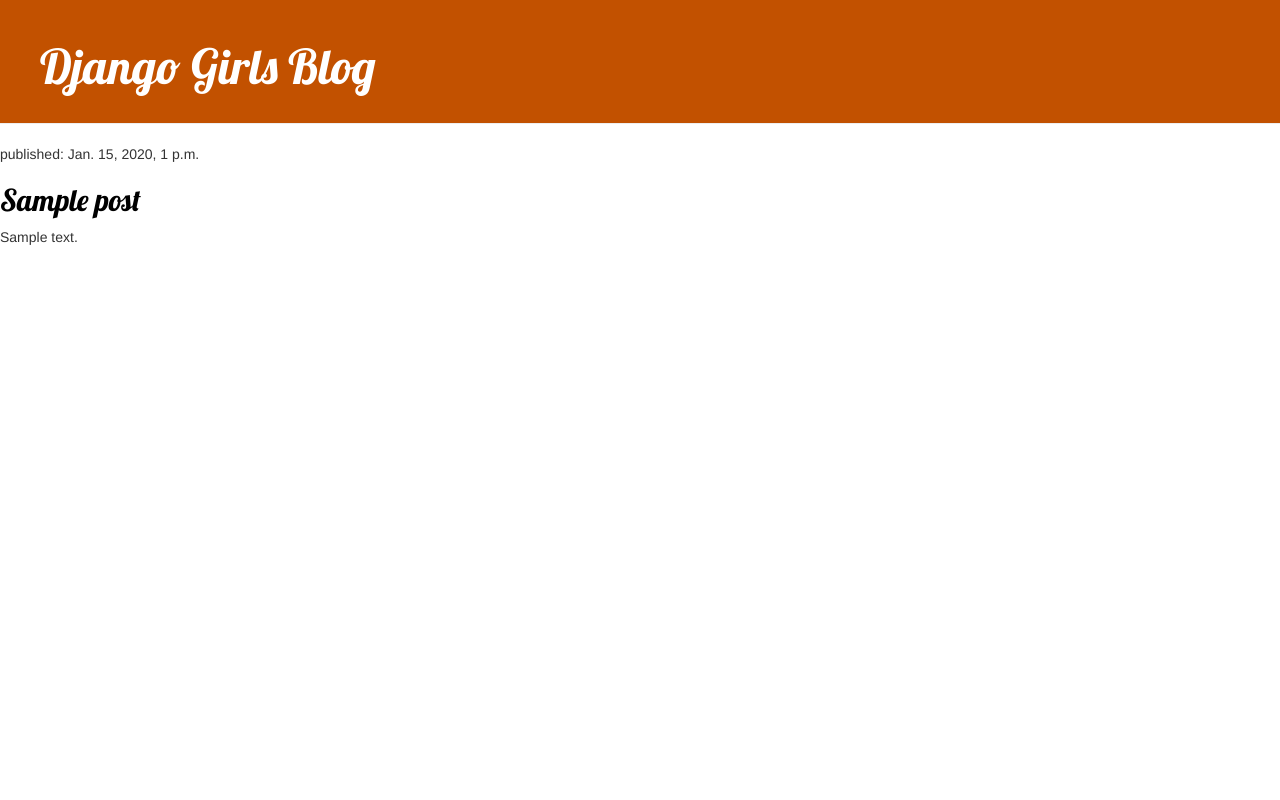
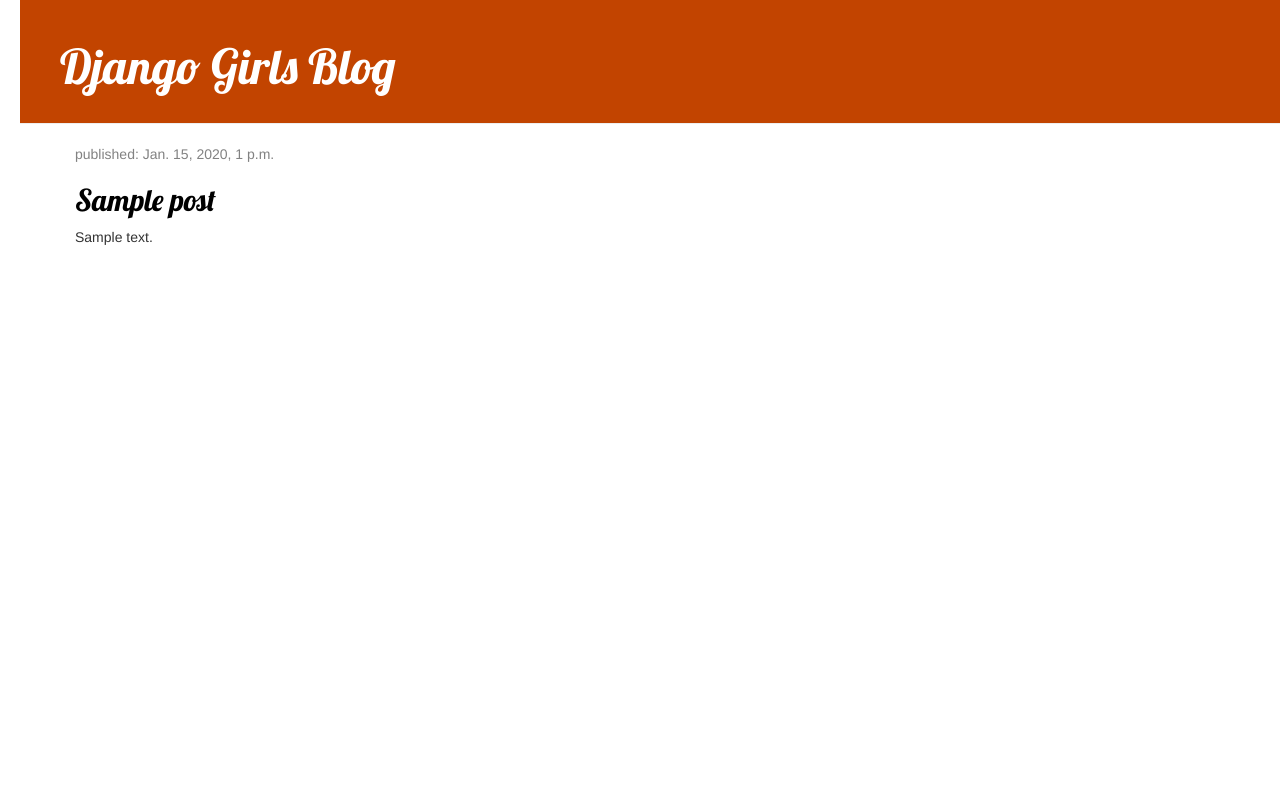
Before and after one commit to gurkandyilmaz/my-first-blog, a Django app: page / in a window 1280 px wide. Run offline with Django 3.2, Linux system fonts and the light colour scheme; tables that the repository leaves empty hold one stand-in row (values such as "Sample post"); some libraries are stand-ins or nearby versions.

Commit message:
new styles added to the css file

```diff
--- a/blog/static/css/blog.css
+++ b/blog/static/css/blog.css
@@ -3,8 +3,12 @@
     font-family: 'Lobster';
 }
 
+body {
+    padding-left: 20px;
+}
+
 .page-header {
-    background-color: #C25100;
+    background-color: #c24400;
     margin-top: 0;
     padding: 20px 20px 20px 40px;
 }
--- a/templates/blog/post_list.html
+++ b/blog/templates/blog/post_list.html
@@ -12,16 +12,39 @@
     	<div class="page-header">
     		<h1><a href="/">Django Girls Blog</a></h1>
 		</div>
+    	<div class="content container">
+			<div class="row">
+				<div class="col-md-8">
+					{% for post in all_posts %}
+						<div class="post">
+							<div class="date">
+								<p>published: {{ post.published_date }}</p>
+							</div>
+							<h2><a href="">{{ post.title }}</a></h2>
+							<p>{{ post.text|linebreaksbr }}</p>
+						</div>
+					{% endfor %}
+				</div>
+			</div>
+		</div>
+    </body>
+</html>
 
+
+<!--     	<div class="page-header">
+    		<h1><a href="/">Django Girls Blog</a></h1>
+		</div>
 		{% for post in all_posts %}
 		    <div class="post">
 		        <p>published: {{ post.published_date }}</p>
 		        <h2><a href="">{{ post.title }}</a></h2>
 		        <p>{{ post.text|linebreaksbr }}</p>
 		    </div>
-        {% endfor %}
-    </body>
-</html>
+		{% endfor %} -->
+
+
+
+
 
 
 <!-- {% load static %}
--- a/mysite/settings.py
+++ b/mysite/settings.py
@@ -14,8 +14,9 @@
 
 # Build paths inside the project like this: os.path.join(BASE_DIR, ...)
 BASE_DIR = os.path.dirname(os.path.dirname(os.path.abspath(__file__)))
-print('BASE_DIR: ', BASE_DIR)
-TEMPLATES_DIR = BASE_DIR + '/templates'
+
+TEMPLATES_DIR = BASE_DIR + '/templates/'
+
 
 # Quick-start development settings - unsuitable for production
 # See https://docs.djangoproject.com/en/2.2/howto/deployment/checklist/
```
Lines whose indentation alone changed are shown as unchanged.
